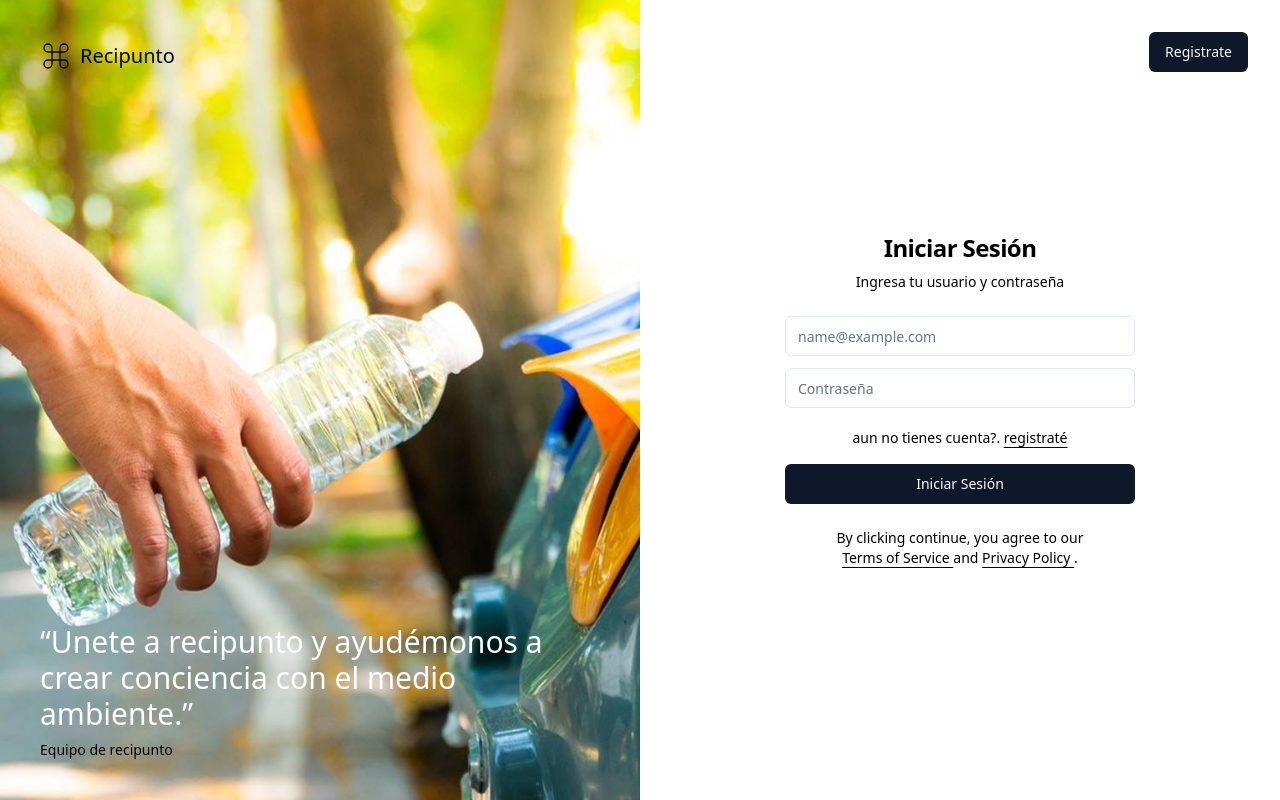
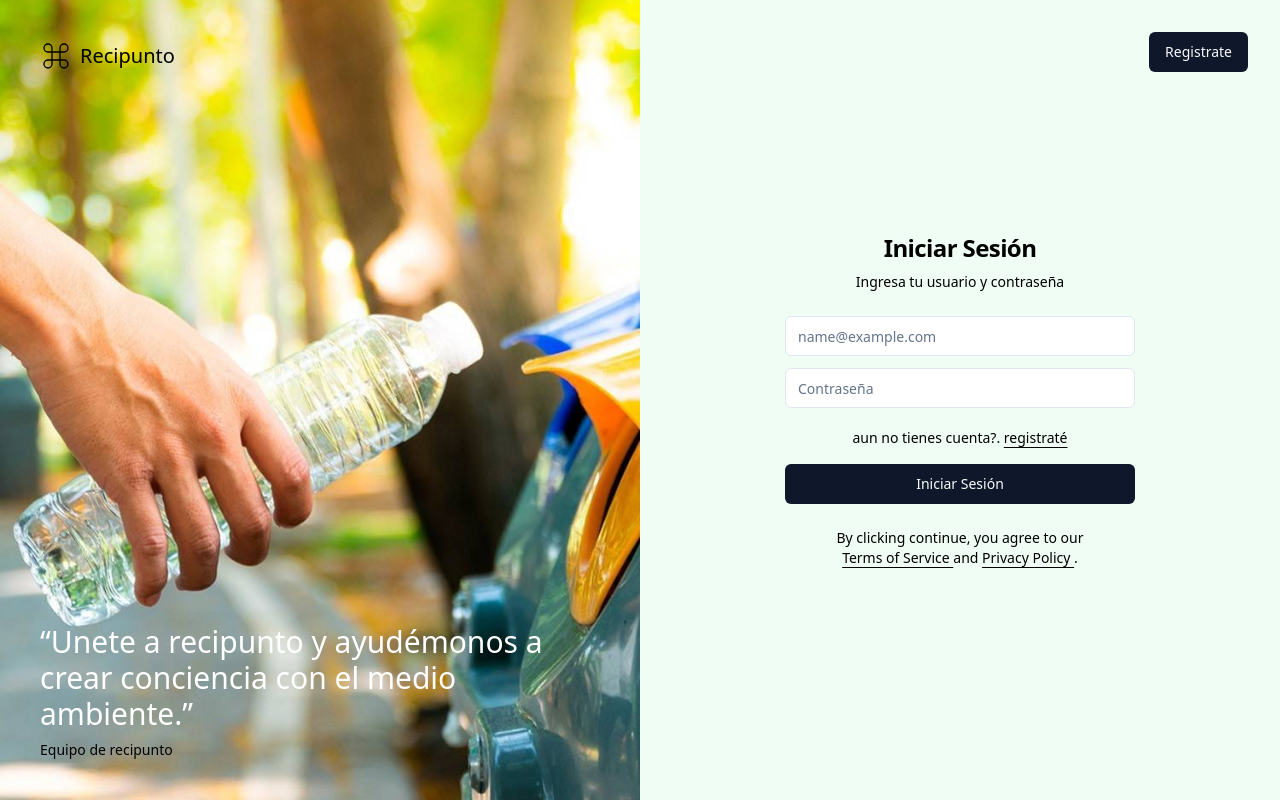
Before and after one commit to pabloskyCL/Recipunto-front-end, a Vue app: page /login in a window 1280 px wide. Built offline with nearby package versions, Linux system fonts and the light colour scheme.

Commit message:
change background color of login form

```diff
--- a/src/components/auth/Login.vue
+++ b/src/components/auth/Login.vue
@@ -13,7 +13,7 @@ import { buttonVariants } from '@/components/ui/button'
     </div>
 
     <div
-        class="container relative hidden h-screen flex-col items-center justify-center md:grid lg:max-w-none lg:grid-cols-2 lg:px-0">
+        class="container relative hidden h-screen flex-col items-center bg-green-50 justify-center md:grid lg:max-w-none lg:grid-cols-2 lg:px-0">
         <a href="/examples/authentication" :class="cn(
             buttonVariants({ variant: 'default' }),
             'absolute right-4 top-4 md:right-8 md:top-8',
```
